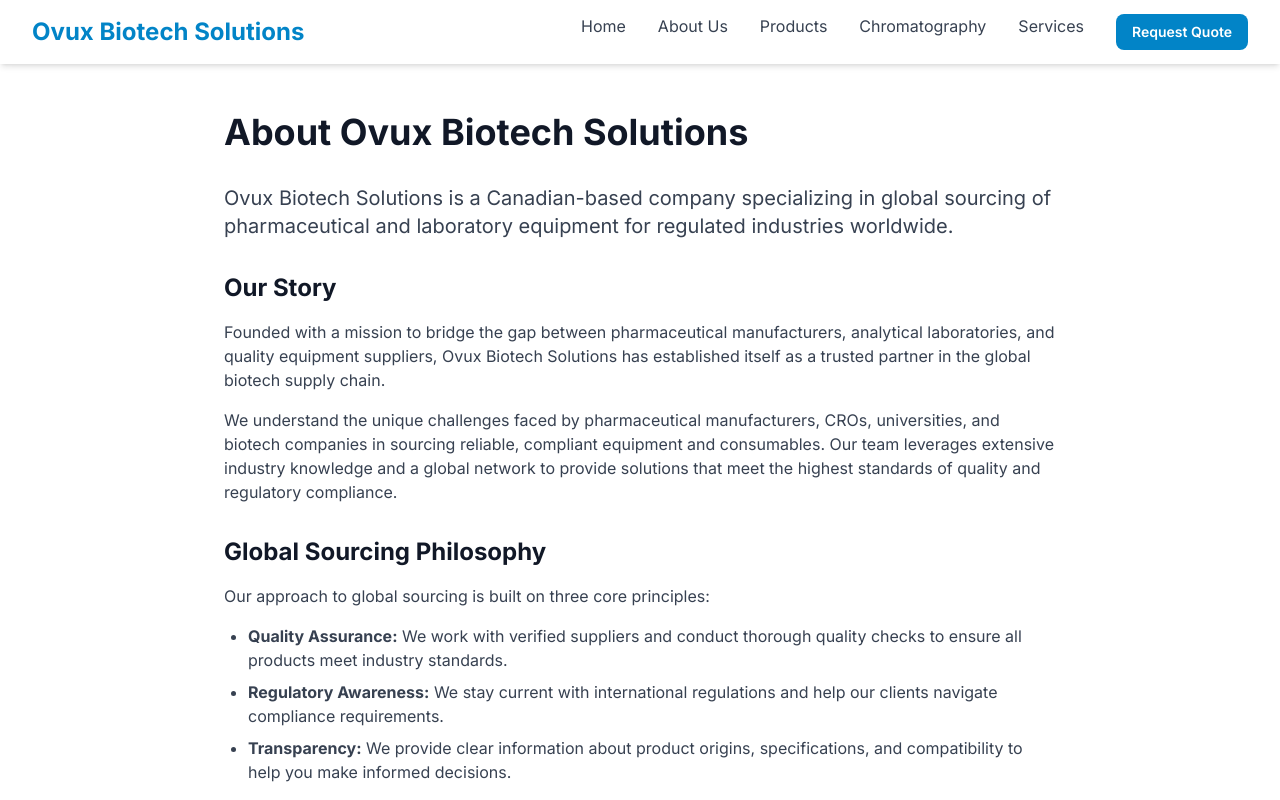
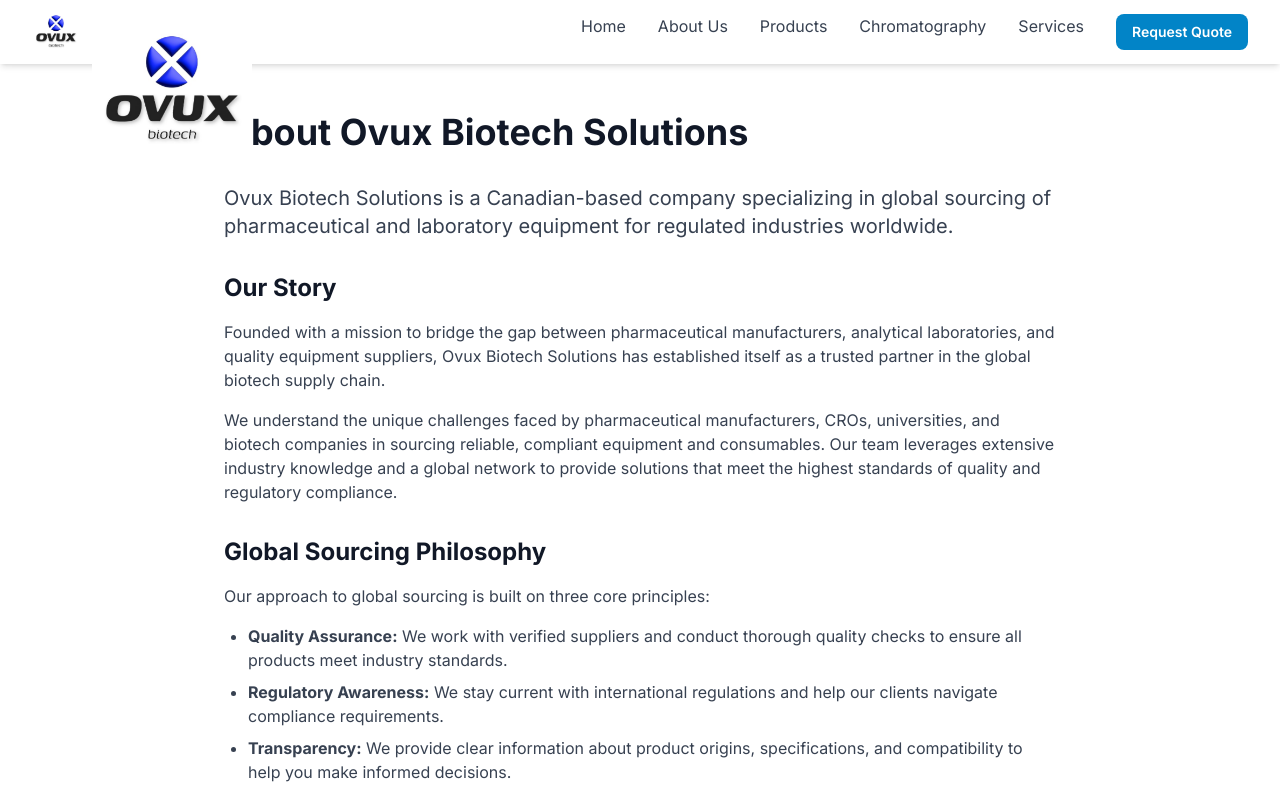
Before and after one commit to a4feef/ovux-biotech, a Next.js app: page /about in a window 1280 px wide. Shown: the top 800 px of the page. Built offline with nearby package versions, Linux system fonts and the light colour scheme.

Commit message:
Update Navbar.tsx

```diff
--- a/components/Navbar.tsx
+++ b/components/Navbar.tsx
@@ -1,7 +1,64 @@
 'use client'
 
 import Link from 'next/link'
+import Image from 'next/image'
 import { useState } from 'react'
+
+// Logo component with fallback
+function LogoWithFallback() {
+  const [logoError, setLogoError] = useState(false)
+  const [iconError, setIconError] = useState(false)
+
+  // If both images fail, show text
+  if (logoError && iconError) {
+    return (
+      <span className="text-xl md:text-2xl font-bold text-primary-600">
+        <span className="md:hidden">OVUX</span>
+        <span className="hidden md:inline">Ovux Biotech Solutions</span>
+      </span>
+    )
+  }
+
+  return (
+    <>
+      {/* Logo Icon - always try to show */}
+      {!iconError && (
+        <div className="relative h-10 w-10 md:h-12 md:w-12 flex-shrink-0">
+          <Image
+            src="/logo/ovux-icon.png"
+            alt="OVUX"
+            width={48}
+            height={48}
+            className="object-contain"
+            priority
+            onError={() => setIconError(true)}
+          />
+        </div>
+      )}
+      {/* Full Logo - desktop only */}
+      {!logoError && (
+        <div className="relative h-8 w-32 md:h-10 md:w-40 hidden md:block">
+          <Image
+            src="/logo/ovux-logo.png"
+            alt="OVUX Biotech Solutions"
+            width={160}
+            height={40}
+            className="object-contain"
+            priority
+            onError={() => setLogoError(true)}
+          />
+        </div>
+      )}
+      {/* Fallback text - shows on mobile or if logo fails */}
+      {(logoError || iconError) && (
+        <span className="text-xl md:text-2xl font-bold text-primary-600">
+          <span className="md:hidden">OVUX</span>
+          <span className="hidden md:inline">Ovux Biotech Solutions</span>
+        </span>
+      )}
+    </>
+  )
+}
 
 export default function Navbar() {
   const [isOpen, setIsOpen] = useState(false)
@@ -11,8 +68,9 @@
       <div className="max-w-7xl mx-auto px-4 sm:px-6 lg:px-8">
         <div className="flex justify-between items-center h-16">
           <div className="flex items-center">
-            <Link href="/" className="text-2xl font-bold text-primary-600">
-              Ovux Biotech Solutions
+            <Link href="/" className="flex items-center space-x-2 md:space-x-3 hover:opacity-80 transition-opacity">
+              {/* Try to load logo, fallback to text if not found */}
+              <LogoWithFallback />
             </Link>
           </div>
 
```
